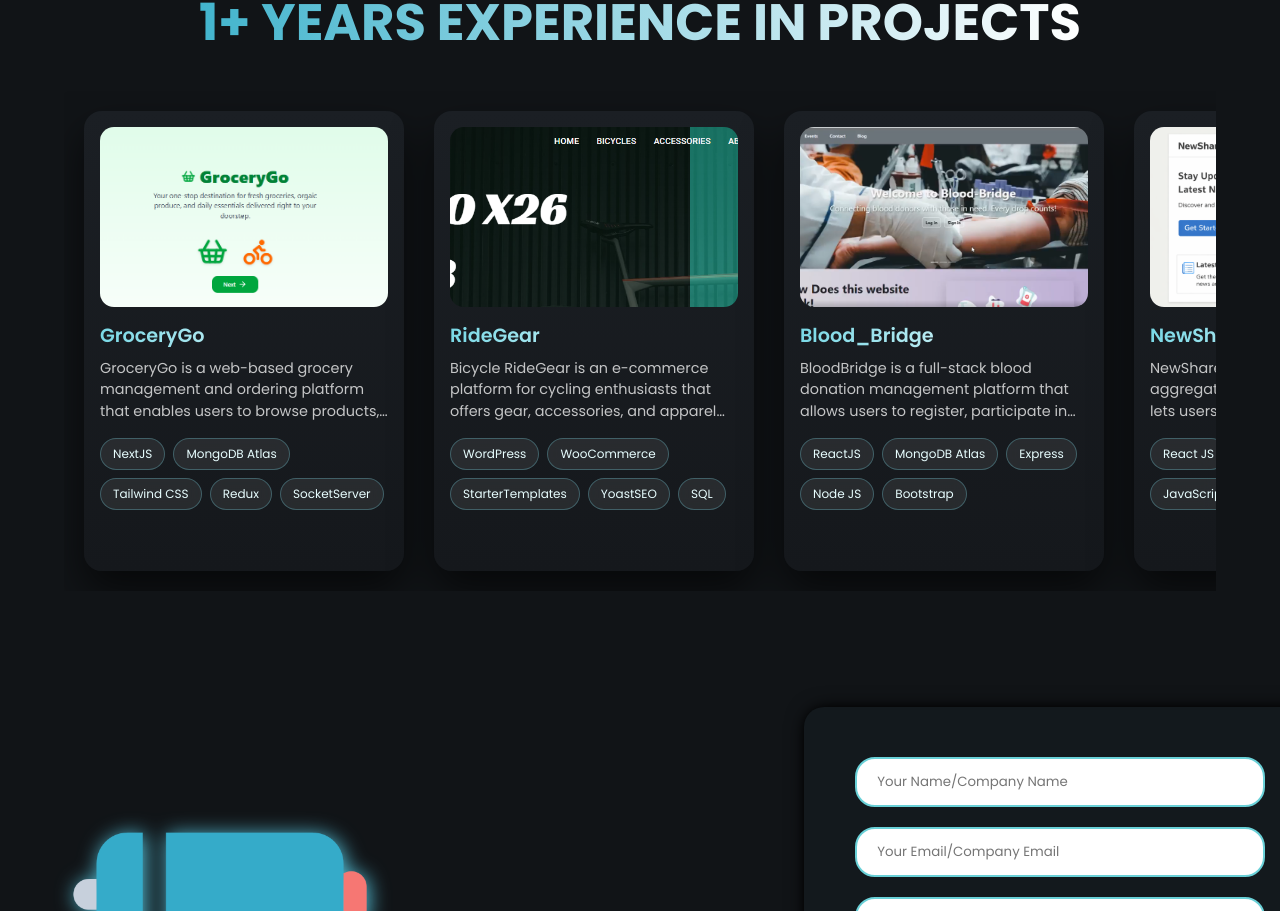
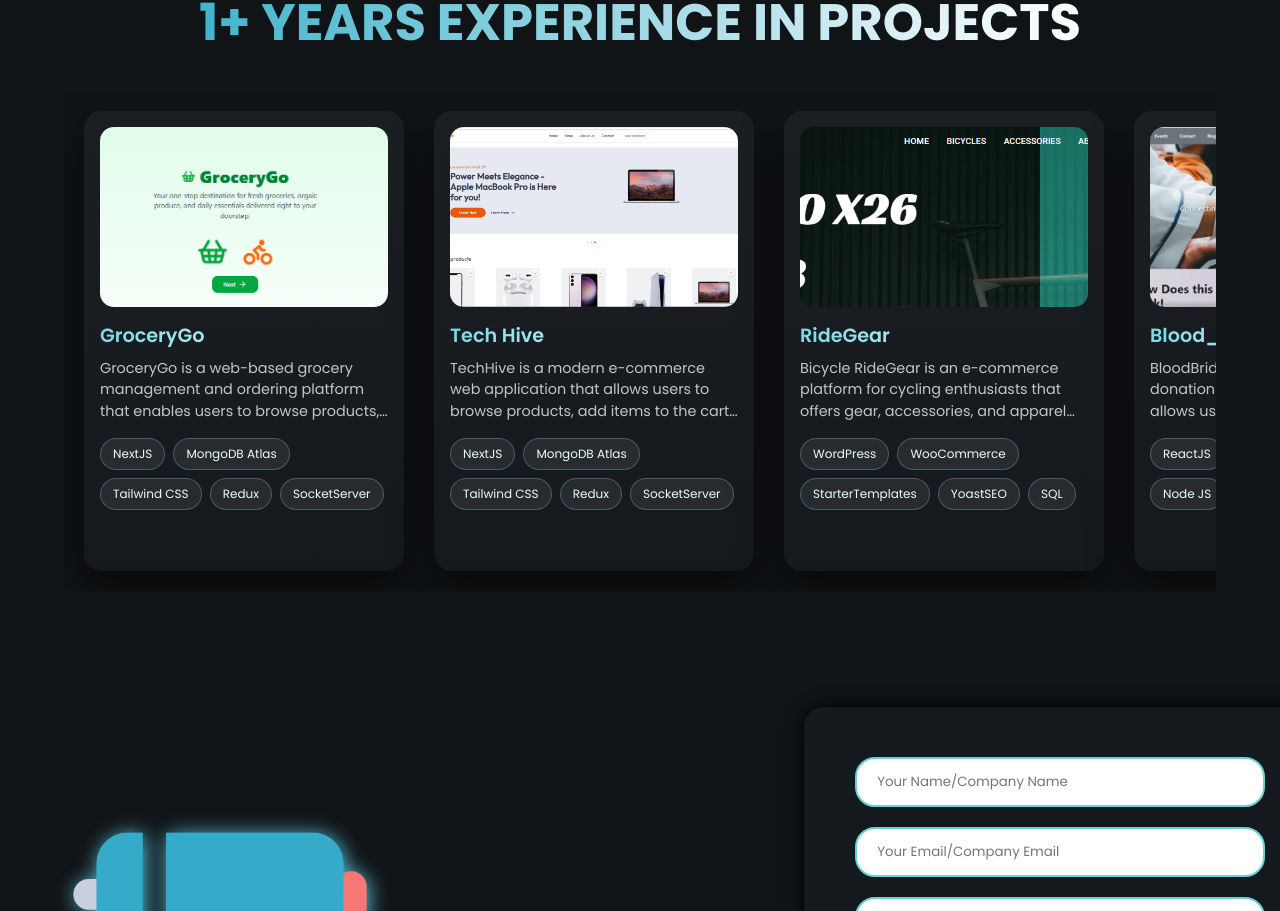
Before and after one commit to Susan060/Portfolio, a React (Vite) app: page / in a window 1280 px wide. Shown: the part 1813-2724 px from the top of the page. Built offline with nearby package versions, Linux system fonts and the light colour scheme.

Commit message:
new project added

```diff
--- a/src/components/Projects/Projects.jsx
+++ b/src/components/Projects/Projects.jsx
@@ -6,6 +6,7 @@
 import bicycle from '../../assets/bicycle.png'
 import blood from '../../assets/blood.png'
 import news from '../../assets/NewShare.png'
+import tech from '../../assets/TechHive.png'
 import fw from "../../assets/fw.png"
 import { useGSAP } from '@gsap/react'
 import { Link } from 'react-router-dom'
@@ -68,6 +69,19 @@
           </div>
           <div
             className="card-link"
+            onClick={() => window.open("https://tech-hive-six.vercel.app/", "_blank")}
+            style={{ cursor: 'pointer' }}
+          >
+            <Card
+              image={tech}
+              title="Tech Hive"
+              description="TechHive is a modern e-commerce web application that allows users to browse products, add items to the cart, and place orders with a Cash on Delivery (COD) option."
+              tech={["NextJS", "MongoDB Atlas", "Tailwind CSS", "Redux", "SocketServer"]}
+              onClick={() => window.open("https://tech-hive-six.vercel.app/", "_blank")}
+            />
+          </div>
+          <div
+            className="card-link"
             onClick={() => window.open("https://ridegear.free.nf/?i=1", "_blank")}
             style={{ cursor: 'pointer' }}
           >
```
Also changed, not shown: src/assets/TechHive.PNG (added).
